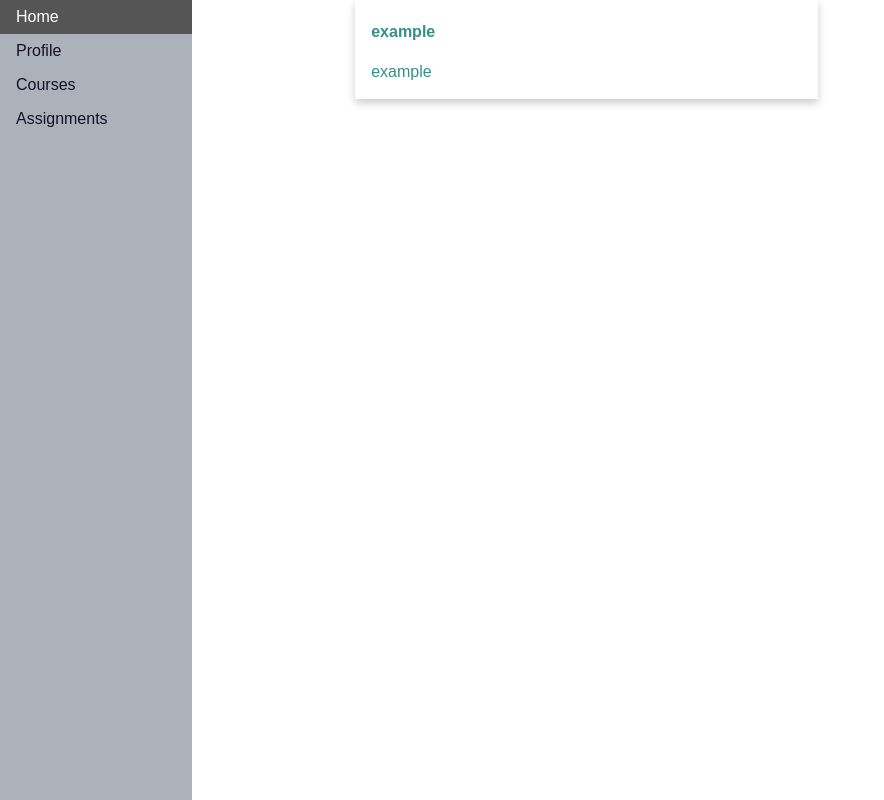
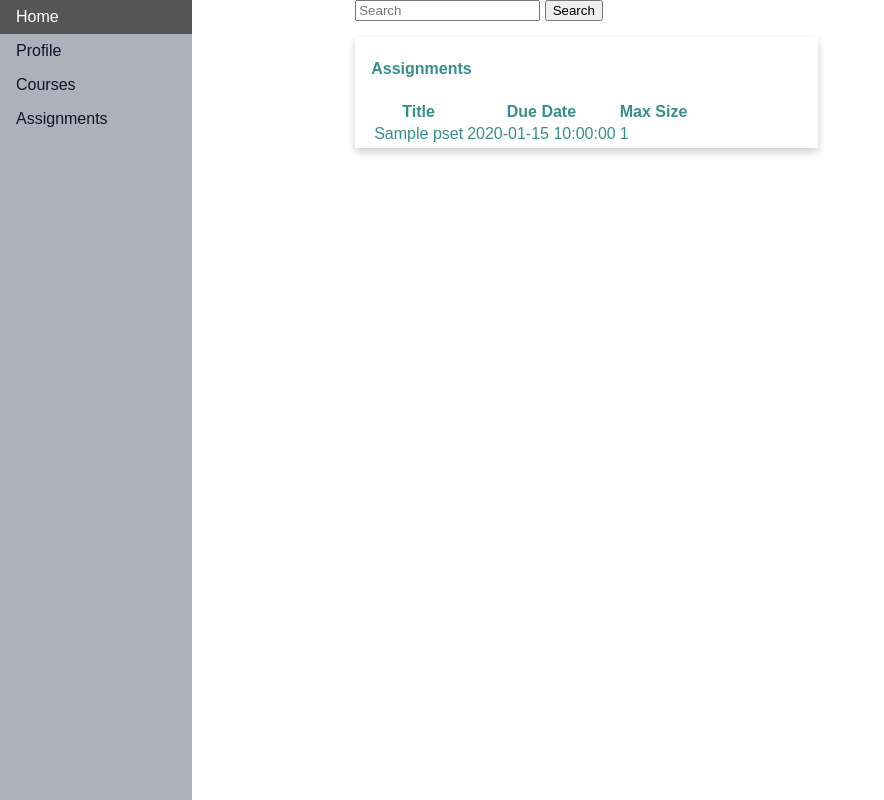
Before and after one commit to anahlewi/CS304-CoPro, a Flask app: template templates/assignments.html in a window 1280 px wide. Shown: the whole page, without its empty margins (0-884 px from the left). Run offline with Flask 2, Linux system fonts and the light colour scheme; the template is opened without the code that fills it: most values are stand-ins (such as "Sample title", 1, 10 or a date in 2020).

Commit message:
Updated assignment templates 4/29

```diff
--- a/templates/assignments.html
+++ b/templates/assignments.html
@@ -10,11 +10,30 @@
         {% block content %}
         <div class="assignments content">
 
+            <form id="search" method=POST action="{{url_for('search')}}">
+                <input id="searchterm" placeholder="Search" name="searchterm">
+                <button id="searchbutton" type="submit" name="submit" value="Search">Search</button>
+            </form>
+
             {% block tile %}
             <div class="card">
                 <div class="container">
-                    <h4><b>example</b></h4>
-                    <p>example</p>
+                    <h4><b>Assignments</b></h4>
+                    <table id="assignment-list">
+                        <tr>
+                                <th>Title</th>
+                                <th>Due Date</th>
+                                <th>Max Size</th>
+                        </tr>
+                        {% for pset in psets %}
+                            <tr data-pid={{pset.pid}}>
+                                <td class="title">{{pset.psetTitle}}</td>
+                                <td class="dueDate">{{pset.dueDate}}</td>
+                                <td class="size">{{pset.maxSize}}</td>
+                            </tr>
+                        {% endfor %}
+                    </table>
+
                 </div>
             </div>
             {% endblock %}
```
